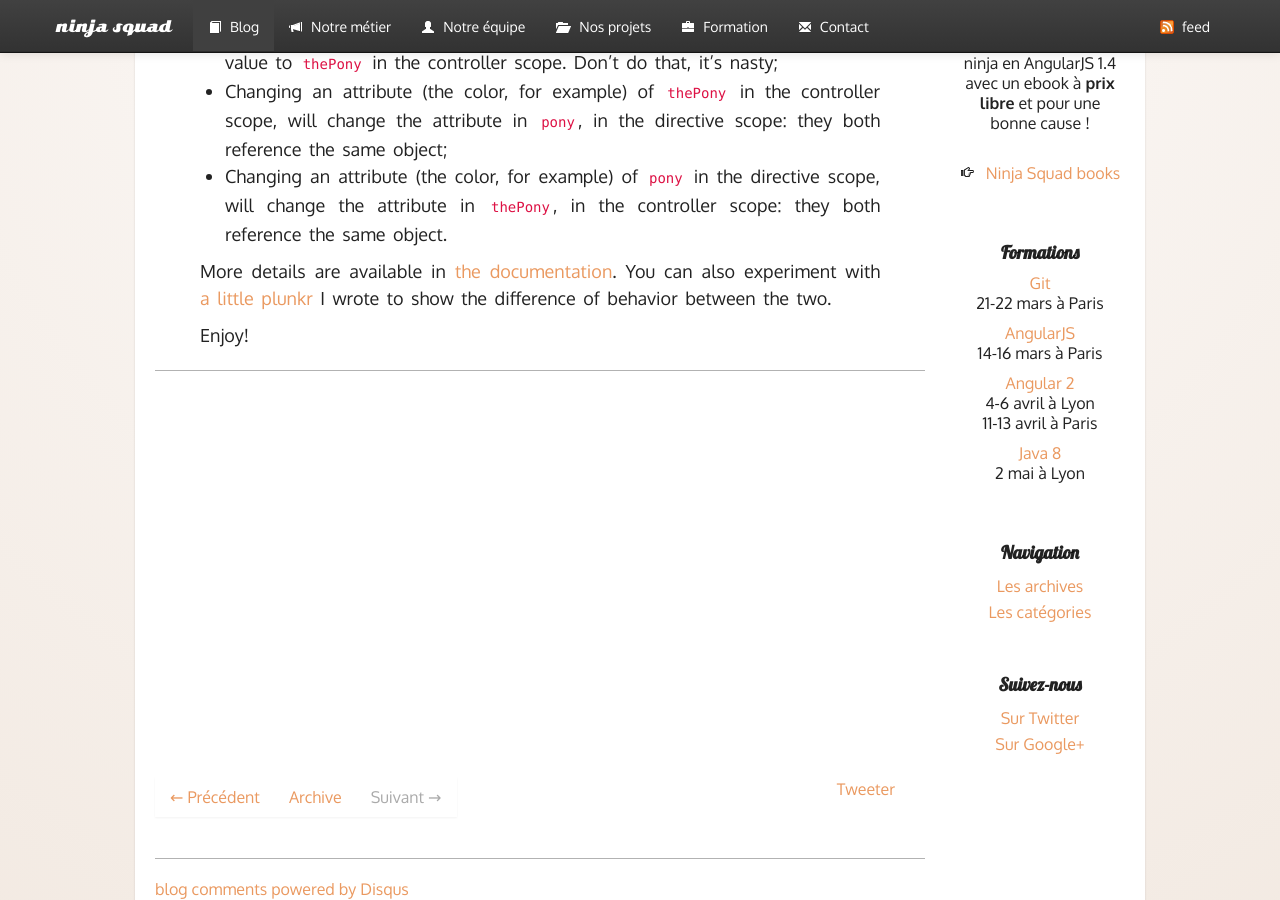
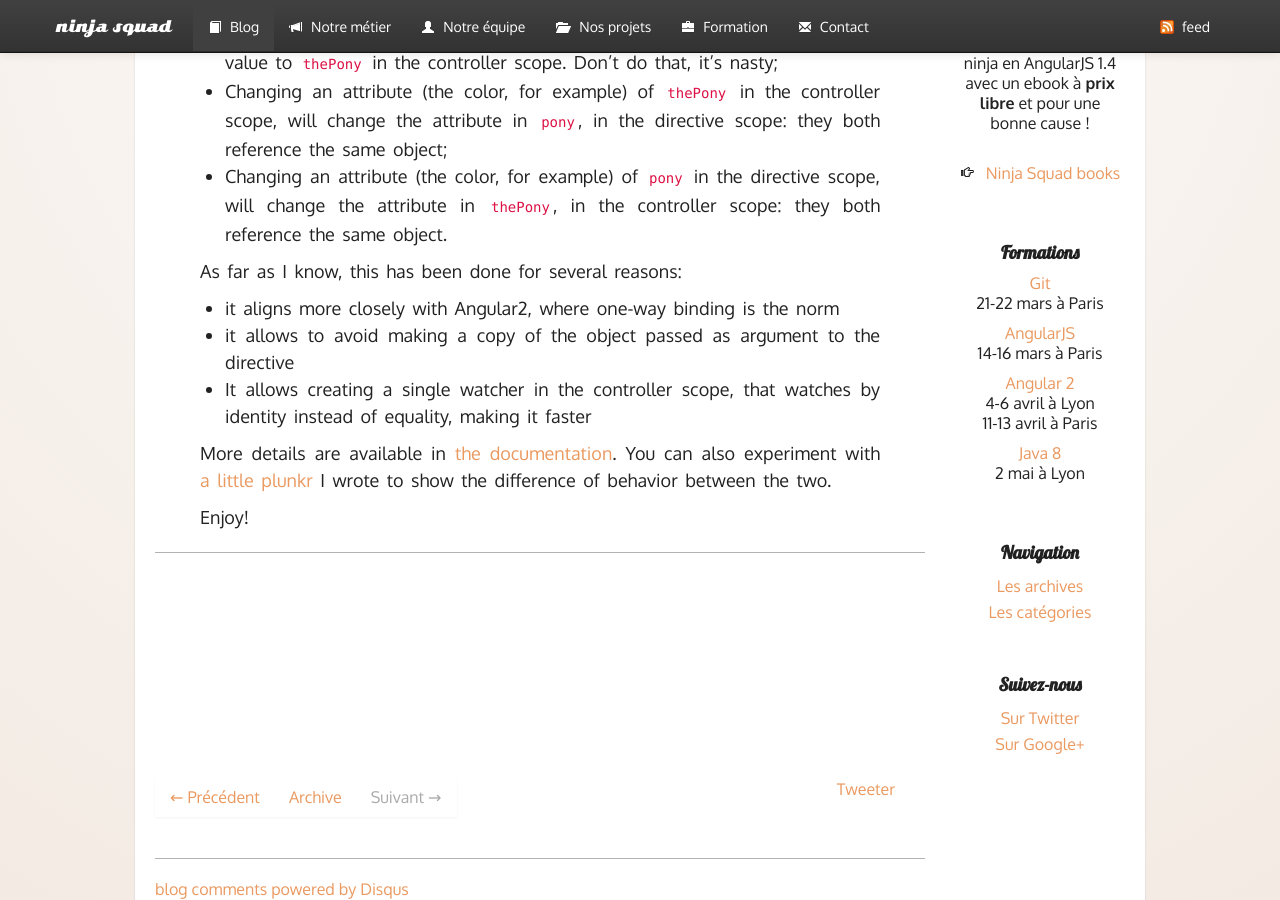
Before and after one commit to Ninja-Squad/ninja-squad.github.com, a Jekyll site: the page built from _posts/2016-04-12-ng1-one-way-binding.md, in a window 1280 px wide and 900 px high, scrolled down 1181 px. Built offline with Jekyll 4.4.1, drawn with Linux system fonts in a browser that asks for light colours; comment, search, counter and statistics services are not loaded.

Commit message:
add reasons for one-way binding

```diff
--- a/_posts/2016-04-12-ng1-one-way-binding.md
+++ b/_posts/2016-04-12-ng1-one-way-binding.md
@@ -41,6 +41,12 @@ Since AngularJS 1.5, it's now possible to bind a value *one-way*, using `<`:
  - Changing an attribute (the color, for example) of `thePony` in the controller scope, will change the attribute in `pony`, in the directive scope: they both reference the same object;
  - Changing an attribute (the color, for example) of `pony` in the directive scope, will change the attribute in `thePony`, in the controller scope: they both reference the same object.
 
+As far as I know, this has been done for several reasons:
+
+ - it aligns more closely with Angular2, where one-way binding is the norm
+ - it allows to avoid making a copy of the object passed as argument to the directive
+ - It allows creating a single watcher in the controller scope, that watches by identity instead of equality, making it faster
+
 More details are available in [the documentation](https://code.angularjs.org/1.5.3/docs/api/ng/service/$compile#-scope-). You can also
 experiment with [a little plunkr](http://plnkr.co/edit/0df9XJUjLR9TGmkimNE9?p=preview) I wrote to show the difference of behavior
 between the two.
```
